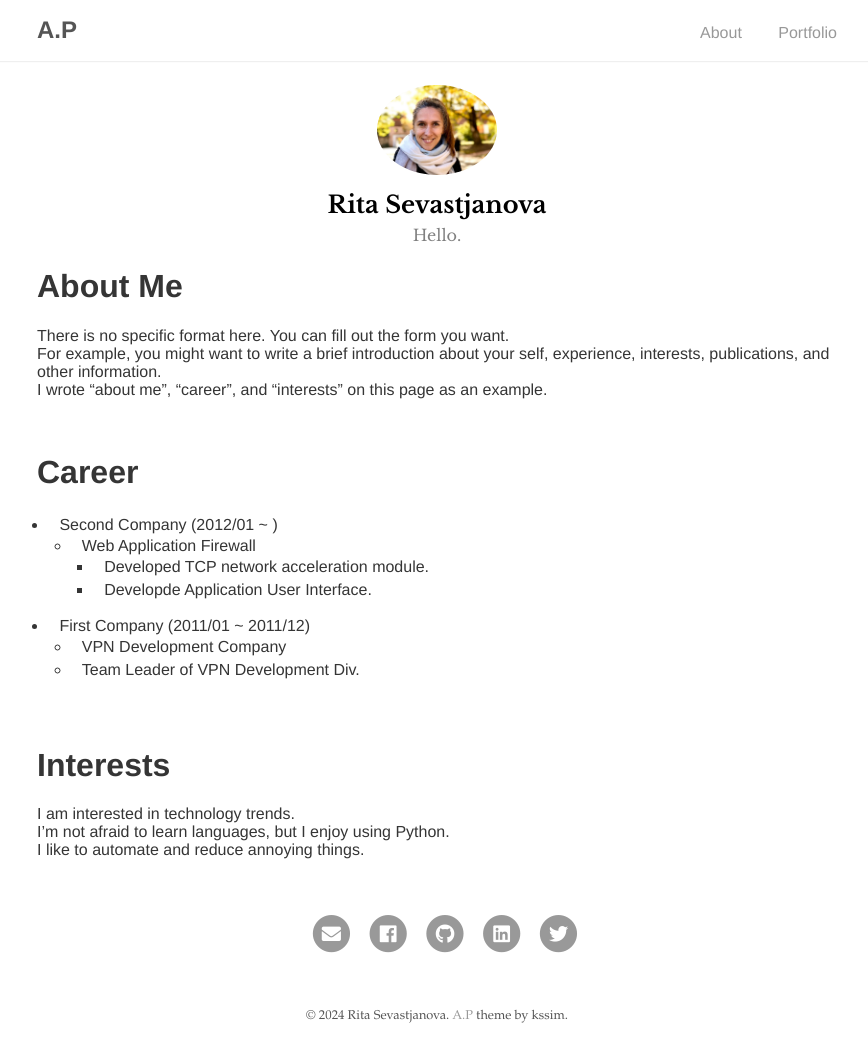
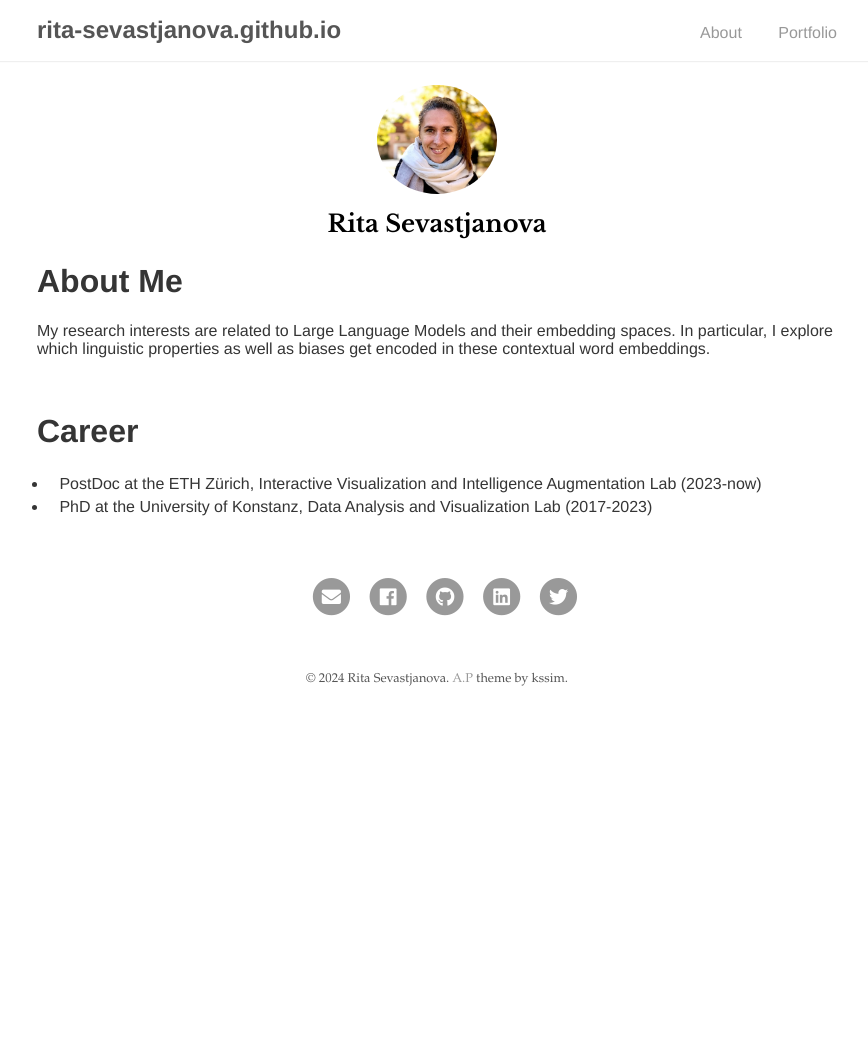
Before and after one commit to rita-sevastjanova/rita-sevastjanova.github.io, a Jekyll site: the page built from index.md, in a window 1280 px wide. Shown: the whole page, without its empty margins (203-1071 px from the left). Built offline with Jekyll 4.4.1, drawn with Linux system fonts in a browser that asks for light colours; our own code applies the rules of GitHub Pages for plain Markdown files; after the commit the page ends 900 px from its top, so only the background shows below that.

Commit message:
adapted descriptions

```diff
--- a/_config.yml
+++ b/_config.yml
@@ -1,5 +1,5 @@
 # Site settings
-title: A.P
+title:
 baseurl: "https://rita-sevastjanova.github.io"
 url: "https://rita-sevastjanova.github.io"
 google_analytics: # Tracking ID, e.g. "UA-000000-01"
@@ -7,7 +7,7 @@ google_analytics: # Tracking ID, e.g. "UA-000000-01"
 # Author
 author:
   name: Rita Sevastjanova
-  desc: Hello.
+  desc:
   email: rita.sevastjanova@inf.ethz.ch
   selfie: assets/img/profile.jpg
 
@@ -23,7 +23,7 @@ social:
   google_plus:
   instagram:
   keybase:
-  linkedin: https://www.linkedin.com/in/kssim/
+  linkedin: https://www.linkedin.com/in/rita-sevastjanova-29a308149/
   pinterest:
   reddit:
   soundcloud:
@@ -31,7 +31,7 @@ social:
   steam:
   tumblr:
   gitlab:
-  twitter: Test
+  twitter: https://twitter.com/RSevastjanova
   vimeo:
   wordpress:
   youtube:
--- a/index.md
+++ b/index.md
@@ -3,24 +3,10 @@ layout: about
 ---
 
 # About Me
-There is no specific format here. You can fill out the form you want.
-For example, you might want to write a brief introduction about your self, experience, interests, publications, and other information.
-I wrote "about me", "career", and "interests" on this page as an example.
+My research interests are related to Large Language Models and their embedding spaces. In particular, I explore which linguistic properties as well as biases get encoded in these contextual word embeddings.
 
 <br/>
 
 # Career
-* Second Company (2012/01 ~ )
-  * Web Application Firewall
-    * Developed TCP network acceleration module.
-    * Developde Application User Interface.
-* First Company (2011/01 ~ 2011/12)
-  * VPN Development Company
-  * Team Leader of VPN Development Div.
-
-<br/>
-
-# Interests
-I am interested in technology trends.
-I'm not afraid to learn languages, but I enjoy using Python.
-I like to automate and reduce annoying things.
+* PostDoc at the ETH Zürich, Interactive Visualization and Intelligence Augmentation Lab (2023-now)
+* PhD at the University of Konstanz, Data Analysis and Visualization Lab (2017-2023)
```
Also changed, not shown: assets/img/profile.jpg, 5 other files.
